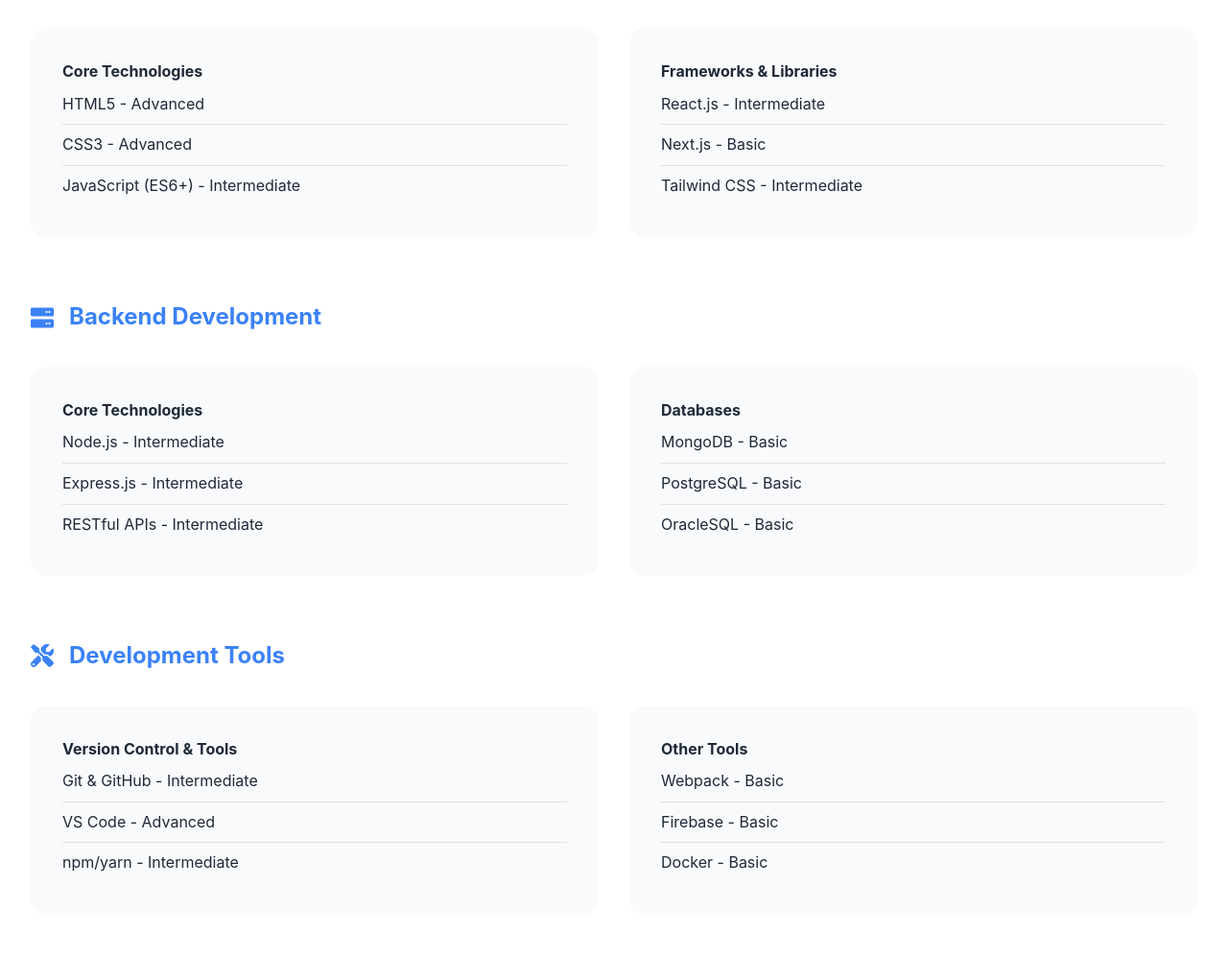
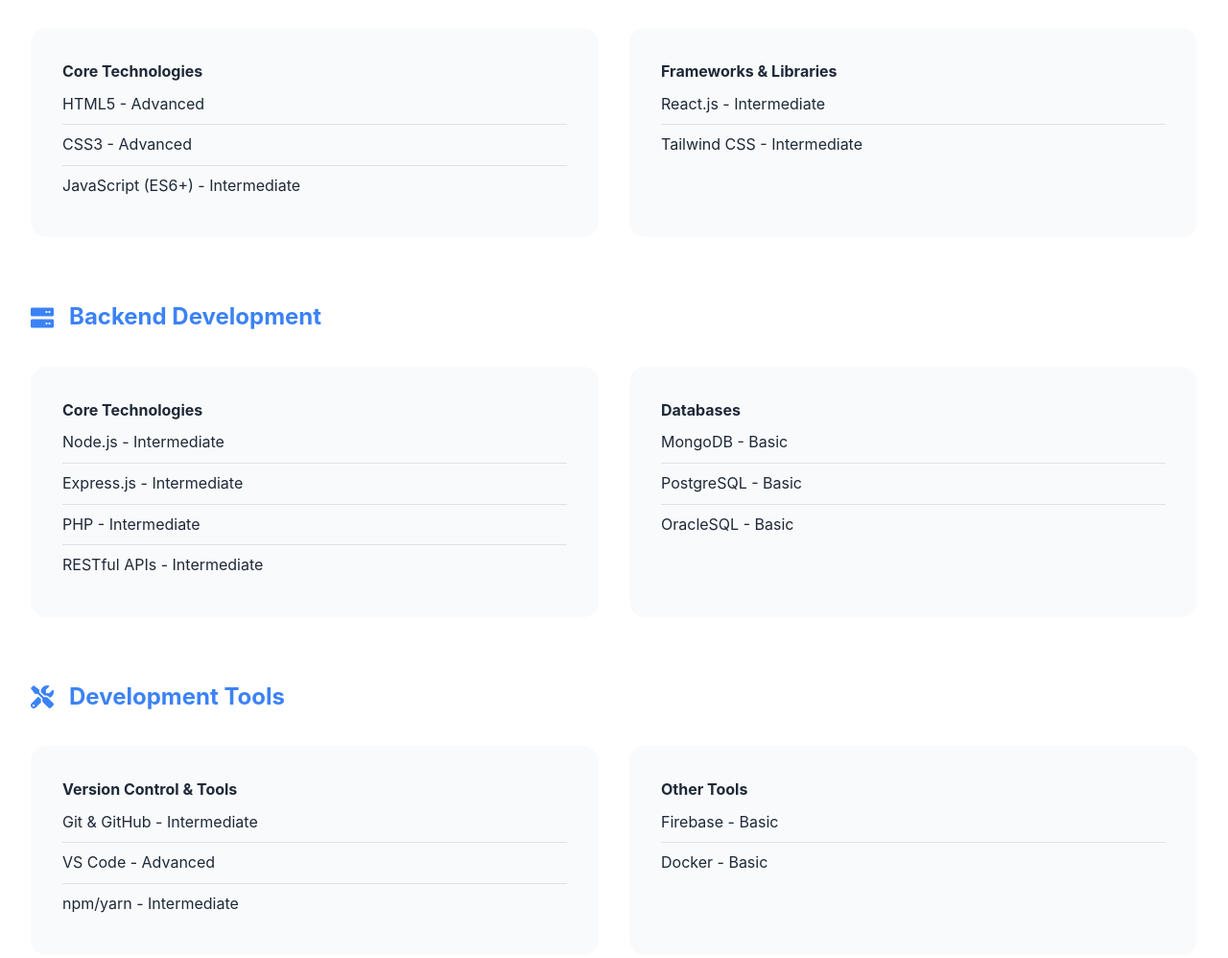
Before and after one commit to Mindenry/Resume, a plain HTML site: page index.html in a window 1280 px wide. Shown: the part 2429-3427 px from the top of the page at 96% size. Drawn offline with nearby package versions, Linux system fonts and the light colour scheme.

Commit message:
Update index.html

```diff
--- a/index.html
+++ b/index.html
@@ -1270,7 +1270,6 @@
                     <h4>Frameworks & Libraries</h4>
                     <ul class="skill-list">
                         <li>React.js - Intermediate</li>
-                        <li>Next.js - Basic</li>
                         <li>Tailwind CSS - Intermediate</li>
                     </ul>
                 </div>
@@ -1286,6 +1285,7 @@
                     <ul class="skill-list">
                         <li>Node.js - Intermediate</li>
                         <li>Express.js - Intermediate</li>
+                        <li>PHP - Intermediate</li>
                         <li>RESTful APIs - Intermediate</li>
                     </ul>
                 </div>
@@ -1315,7 +1315,6 @@
                 <div class="skill-card">
                     <h4>Other Tools</h4>
                     <ul class="skill-list">
-                        <li>Webpack - Basic</li>
                         <li>Firebase - Basic</li>
                         <li>Docker - Basic</li>
                     </ul>
```
